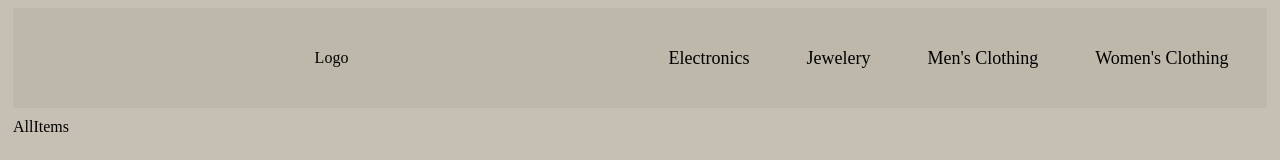
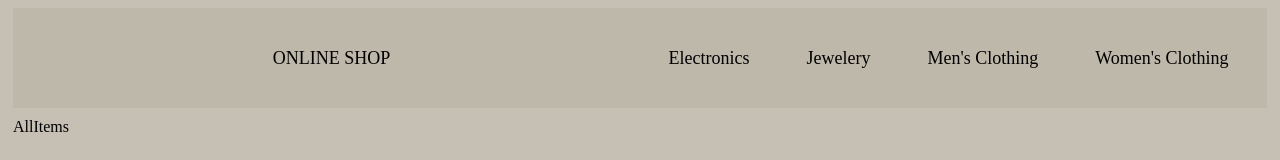
Before and after one commit to SandeSydney/online-shop, a React (Create React App) app: page / in a window 1280 px wide. Shown: the top 160 px of the page. Built offline with nearby package versions, Linux system fonts and the light colour scheme.

Commit message:
Added Home to Navigation

```diff
--- a/src/Components/Navigation/Navigation.jsx
+++ b/src/Components/Navigation/Navigation.jsx
@@ -4,7 +4,11 @@ import { Link } from 'react-router-dom'
 function Navigation() {
   return (
     <div className='navigation'>
-      <div className='logo'>Logo</div>
+      <div className='logo'>
+        <Link className='routeLink' to={'/'}>
+          <p>ONLINE SHOP</p>
+        </Link>
+      </div>
       <div className='links'>
         <Link className='routeLink' to={'/electronics'}>
           <p>Electronics</p>
```
